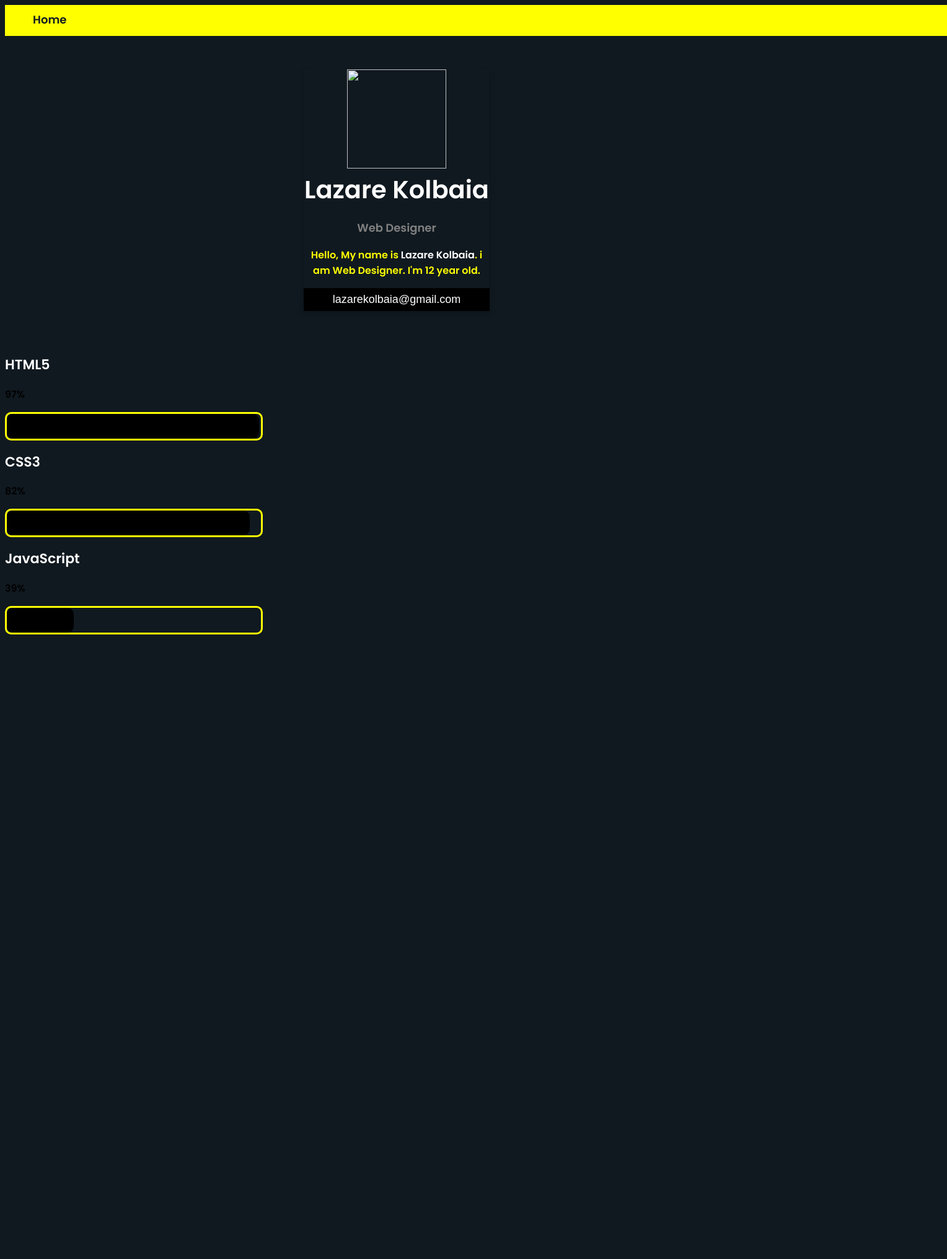
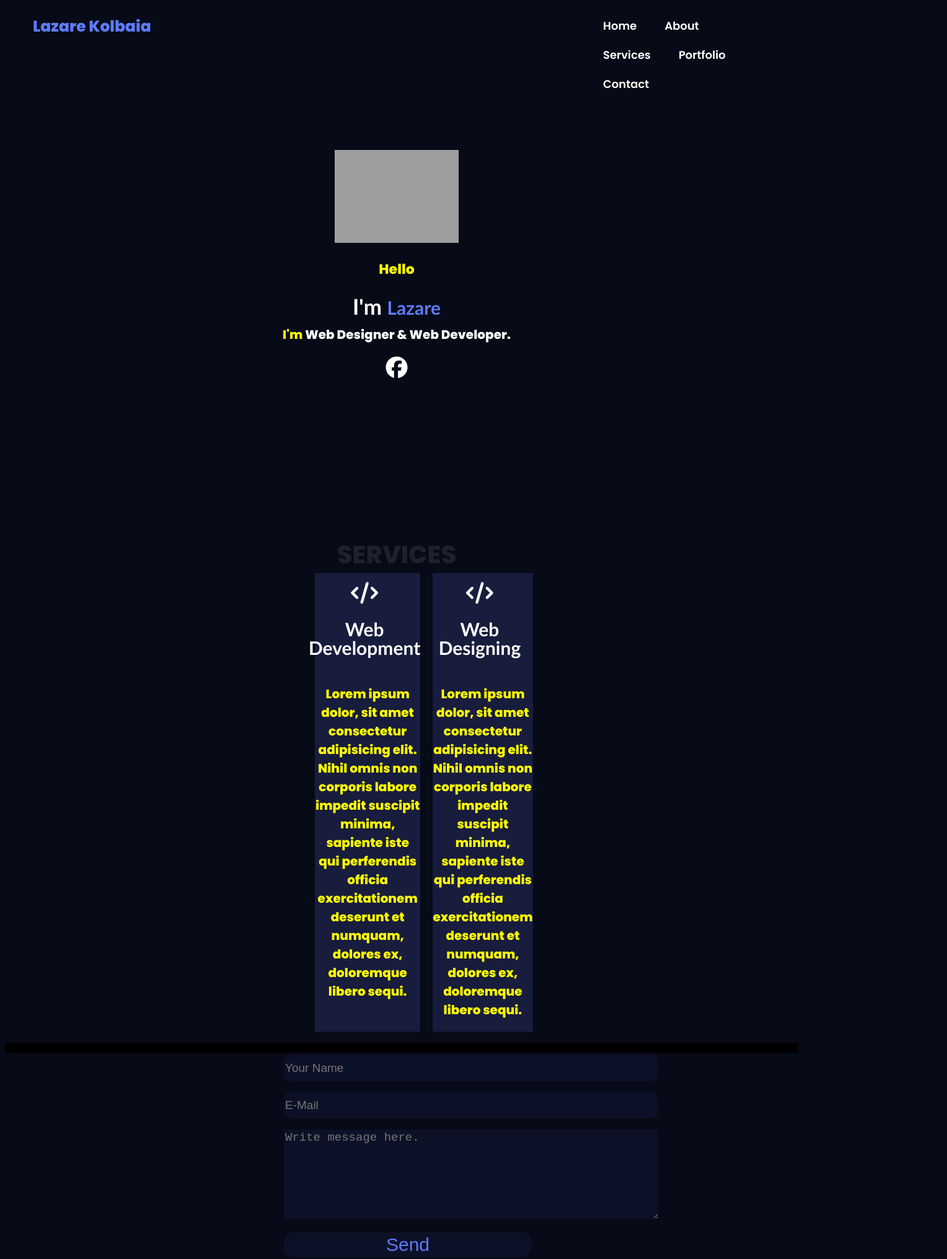
Before and after one commit to NlghtfalILGT/My-Portfolio---Lazare-Kolbaia, a plain HTML site: page aboutme.html in a window 1280 px wide. Shown: the whole page at 62% size, 1528 px wide, since content can reach past the window. Before the commit the page ends 1032 px from the top, so only its background shows below. Drawn offline with Linux system fonts and the light colour scheme; grey boxes are pictures that could not be loaded.

Commit message:
Update aboutme.html

```diff
--- a/aboutme.html
+++ b/aboutme.html
@@ -4,76 +4,240 @@
     <meta charset="UTF-8">
     <meta http-equiv="X-UA-Compatible" content="IE=edge">
     <meta name="viewport" content="width=device-width, initial-scale=1.0">
-    <title>My Portfolio - Lazare Kolbaia</title>
+    <title>Portfolio - Lazare Kolbaia</title>
+    <link href="https://fonts.googleapis.com/css2?family=Poppins:wght@600;800&display=swap" rel="stylesheet">
     <link rel="stylesheet" href="style.css">
-    <link href="https://fonts.googleapis.com/css2?family=Poppins:wght@600&family=Press+Start+2P&display=swap" rel="stylesheet">
     <script src="https://kit.fontawesome.com/39646df11f.js" crossorigin="anonymous"></script>
 </head>
 <body>
-    <!--Navigation Bar-->
-     <nav>
-         <div class="navbar">
-            <ul>
-                <li onclick="window.location.href = 'index.html'";>Home</li>
+      <header class="">
+
+             <!--div class container-->>
+                <ul class="list-type">
+                    <h2 style="cursor: pointer;" onclick="window.location.href = '/html/index.html'" class="lazare">Lazare Kolbaia</h2>
+                      <div class="contl">
+                        <nav class="navigation">
+                            <li><a class="liststyle" href="/html/index.html">Home</a></li>
+                            <li><a class="liststyle">About</a></li>
+                            <li><a class="liststyle">Services</a></li>
+                            <li><a class="liststyle">Portfolio</a></li>
+                            <li><a class="liststyle">Contact</a></li>
+                         </nav>
+                      </div>
                 </ul>
+             <!--close divclassed container-->
+      </header>
+      <br>
+      <center>
+           <img src="https://i.pinimg.com/originals/51/f6/fb/51f6fb256629fc755b8870c801092942.png" style="margin-top: 50px;"   width="200" alt="**logo/avatar**">
+             <h3 style="color: #5E7CFF; font-family: 'Trebuchet MS', 'Lucida Sans Unicode', 'Lucida Grande', 'Lucida Sans', Arial, sans-serif; font-size: 22px;"><p><b>Hello</b></p></h3>
+                <h1 style=" margin-top: -10px; color: white; font-family: 'Trebuchet MS', 'Lucida Sans Unicode', 'Lucida Grande', 'Lucida Sans', Arial, sans-serif; font-size: 35px;"><b>I'm <span id="first">Lazare</span></b</h1>
+                    <br>
+                 <h6 style="font-size: 20px; margin-top: -10px;"><p>I'm <span> Web Designer & Web Developer.</span></p></h6>
+                 <div class="logos">
+                    <i style=" cursor: pointer; margin-left: -70px; width:"  onclick="window.location.href = 'https://www.facebook.com/lazare.kolbaia.3'"; class="fa-brands fa-facebook"></i>
                  </div>
-     </nav>
-
                  <br>
                  <br>
                  <br>
-
-     <center><div class="card">
-         <img src="/images/profileavatar.png" width="160" height="160">
                  <br>
-        <h1>Lazare Kolbaia</h1>
-        <p class="title">Web Designer</p>
-        <p>Hello, My name is <span>Lazare Kolbaia</span>. i am Web Designer. I'm 12 year old.</p>
-        <p><button class="contact">lazarekolbaia@gmail.com</button></p>
+                 <br>
+                 <br>
+                 <h1 style="margin-top: -90px; color: #1F1F2E;">SERVICES</h1>
+                 <br>
+                 <div class="left-container">
+                     <div class="card1"><i style="margin-top: 15px; margin-left: -10px;" class="fa-solid fa-code"><h2 style="font-family: 'Trebuchet MS', 'Lucida Sans Unicode', 'Lucida Grande', 'Lucida Sans', Arial, sans-serif;">Web Development</h2></i><p class="lorem1">Lorem ipsum dolor, sit amet consectetur adipisicing elit. Nihil omnis non corporis labore impedit suscipit minima, sapiente iste qui perferendis officia exercitationem deserunt et numquam, dolores ex, doloremque libero sequi.</p></div>
+                     <div class="card2"><i style="margin-top: 15px; margin-left: -10px;" class="fa-solid fa-code"><h2 style="font-family: 'Trebuchet MS', 'Lucida Sans Unicode', 'Lucida Grande', 'Lucida Sans', Arial, sans-serif;">Web Designing</h2></i><p class="lorem1">Lorem ipsum dolor, sit amet consectetur adipisicing elit. Nihil omnis non corporis labore impedit suscipit minima, sapiente iste qui perferendis officia exercitationem deserunt et numquam, dolores ex, doloremque libero sequi.</p></div></div>
                  </div>
        </center>
        <br>
+       <section class="contact container" id="contact"></section>
+       <form onsubmit="sendEmail()" reset(); return false; action="" class"contact-form" id="contact-form">
+<div class="continputs">
+    <input type="text" placeholder="Your Name" class="name" required>
     <br>
-        <div class="skill-cont">
-            <h2>HTML5</h2>
-            <p class="percentage">97%</p>
-            <div class="html5">
-                <div class="pointer1"></div>
+    <br>
+    <input type="email" name="" id="" placeholder="E-Mail" class="email" required>
+     <br>
+     <br>
+    <textarea name="" id="" class="message" placeholder="Write message here." cols="30" rows="10" required></textarea>
+    <br>
+    <br>
+    <input type="submit" value="Send" class="sent-btn">
 </div>
-            <h2>CSS3</h2>
-            <p class="percentage">82%</p>
-            <div class="html5">
-                <div class="pointer2"></div>
-            </div>
+       </form>
 
-            <h2>JavaScript</h2>
-            <p class="percentage">39%</p>
-            <div class="html5">
-                <div class="pointer3"></div>
-            </div>
-        </div>
+
+
+
     </body>
+</html>
 
 <style>
-    .card {
-      box-shadow: 0 4px 8px 0 rgba(0, 0, 0, 0.2);
-      max-width: 300px;
-      margin: auto;
-      text-align: center;
-      font-family: arial;
-    }
-    .title {
-      color: grey;
-      font-size: 18px;
+    h2, #first{
+        font-size: 30px;
     }
 
-    a {
-      text-decoration: none;
-      font-size: 22px;
-      color: black;
+    body{
+    background-color:#070A17;
 }
 
-    button:hover, a:hover {
-      opacity: 0.7;
+.header{
+     width: 1520px;
+     background-color:#0C1127;
+     height: 60px;
+}
 
+.lazare{
+    list-style: none;
+    color:#5E7CFF;
+    font-family: 'Poppins', sans-serif;
+}
+
+/**poppins**
+font-family: 'Poppins', sans-serif;
+font-family: 'Poppins', sans-serif;
+font-family: 'Poppins', sans-serif;
+font-family: 'Poppins', sans-serif;
+font-family: 'Poppins', sans-serif;
+**/
+
+.lazare{
+    margin-left: 30px;
+    font-size: 25px;
+    margin-top: -20px;
+}
+
+.liststyle{
+    color:  white;
+    text-decoration: none;
+    font-family: 'Poppins', sans-serif;
+}
+
+.liststyle:hover{
+   color: #5E7CFF;
+   cursor: pointer;
+   transition: 0.5s;
+}
+
+.navigation{
+    list-style: none;
+    float: left;
+    padding: 15px;
+}
+
+li{
+    float: left;
+    padding: 20px;
+}
+
+.contl{
+    margin-left: 900px;
+    margin-top: -80px;
+}
+
+#first{
+    color: #5E7CFF;
+}
+
+.logos{
+    margin-top: -30px;
+    margin-left: 70px;
+}
+
+#second{
+    color: white;
+    font-family: 'Trebuchet MS', 'Lucida Sans Unicode', 'Lucida Grande', 'Lucida Sans', Arial, sans-serif;
+}
+
+.hello{
+    margin-left: -520px;
+}
+
+.card1{
+    width: 350px;
+    height: 12
+    5px;
+    background-color: #181C3D;
+}
+
+.lorem1{
+    font-size: 20px;
+}
+
+.left-container{
+    display: flex;
+    padding: 0px 500px;
+    margin: 10 px;
+}
+
+.card2{
+    width: 350px;
+     margin-left:20px;
+    background-color: #181C3D;
+}
+
+#about{
+    color: #5E7CFF;
+    float: left;
+}
+
+.cont132{
+    float: left;
+}
+
+.card2:hover{
+    cursor: pointer;
+
+}
+
+.continputs{
+    margin-left:450px;
+}
+
+.name{
+    width: 600px;
+    height: 40px;
+    border-radius: 10px;
+    border: none;
+    background-color: #0C1127;
+    color: #5E7CFF;
+    outline: none;
+    font-size: 19px;
+}
+
+.email{
+    width: 600px;
+    height: 40px;
+    border-radius: 10px;
+    border: none;
+    background-color: #0C1127;
+    color: #5E7CFF;
+    outline: none;
+    font-size: 19px;
+}
+
+.message{
+    width: 600px;
+    height: 140px;
+    background-color: #0C1127;
+    outline: none;
+    font-size: 19px;
+    color: #5E7CFF;
+    border: none;
+}
+
+.sent-btn{
+    width: 400px;
+    height: 40px;
+    background-color: #0C1127;
+    border: none;
+    color: #5E7CFF;
+    font-size: 30px;
+    border-radius: 15px;
+}
+
+.sent-btn:hover{
+    cursor: pointer;
+}
 </style>
```
Lines whose indentation alone changed are shown as unchanged.
